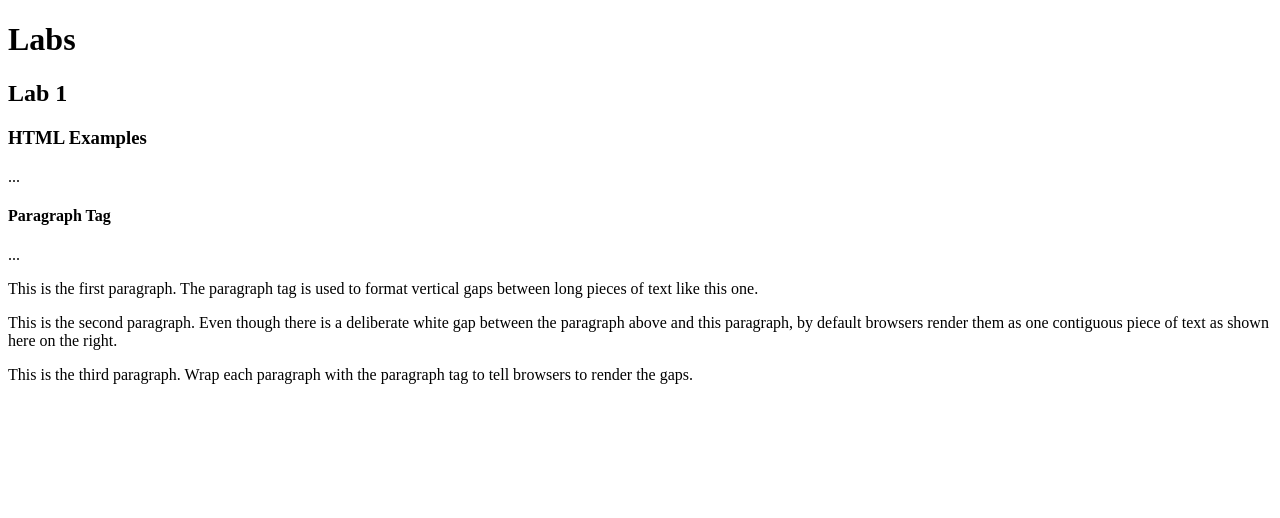
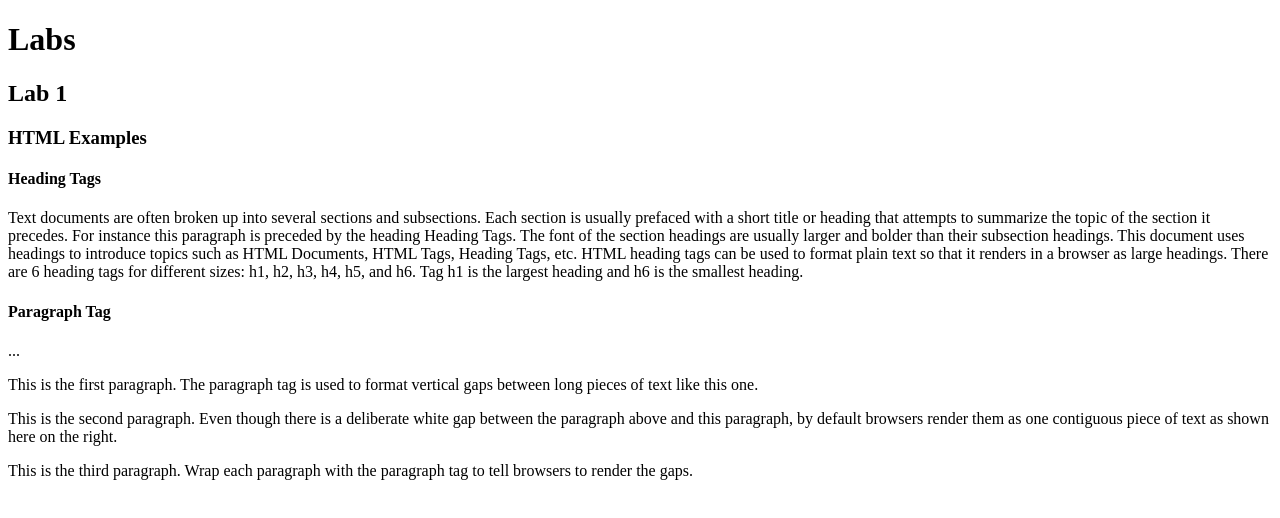
Before and after one commit to xilu56/kambaz-react-web-app-cs5610-sm25, a React app: page / in a window 1280 px wide. Shown: the top 518 px of the page. Built offline with nearby package versions, Linux system fonts and the light colour scheme; the HTML template or start-up script is replaced by a standard one.

Commit message:
Add content to the Heading Tags section in Lab1 component

```diff
--- a/src/Labs/Lab1/index.tsx
+++ b/src/Labs/Lab1/index.tsx
@@ -3,7 +3,10 @@
       <div id="wd-lab1">
         <h2>Lab 1</h2>
         <h3>HTML Examples</h3>
-        <div id="wd-h-tag"> ... </div>
+        <div id="wd-h-tag">
+        <h4>Heading Tags</h4>
+Text documents are often broken up into several sections and subsections. Each section is usually prefaced with a short title or heading that attempts to summarize the topic of the section it precedes. For instance this paragraph is preceded by the heading Heading Tags. The font of the section headings are usually larger and bolder than their subsection headings. This document uses headings to introduce topics such as HTML Documents, HTML Tags, Heading Tags, etc. HTML heading tags can be used to format plain text so that it renders in a browser as large headings. There are 6 heading tags for different sizes: h1, h2, h3, h4, h5, and h6. Tag h1 is the largest heading and h6 is the smallest heading.
+      </div>
         <div id="wd-p-tag">
         <h4>Paragraph Tag</h4>
         <p id="wd-p-1"> ... </p>
```
